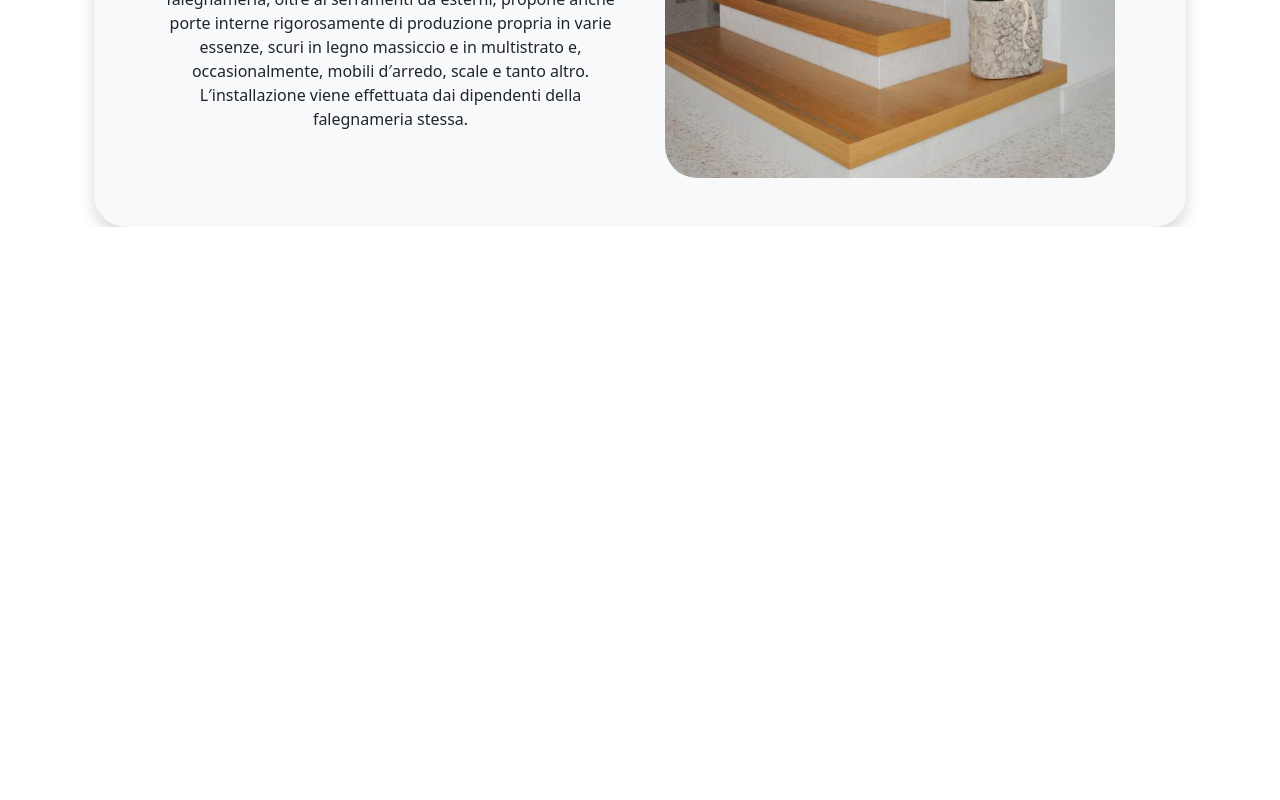
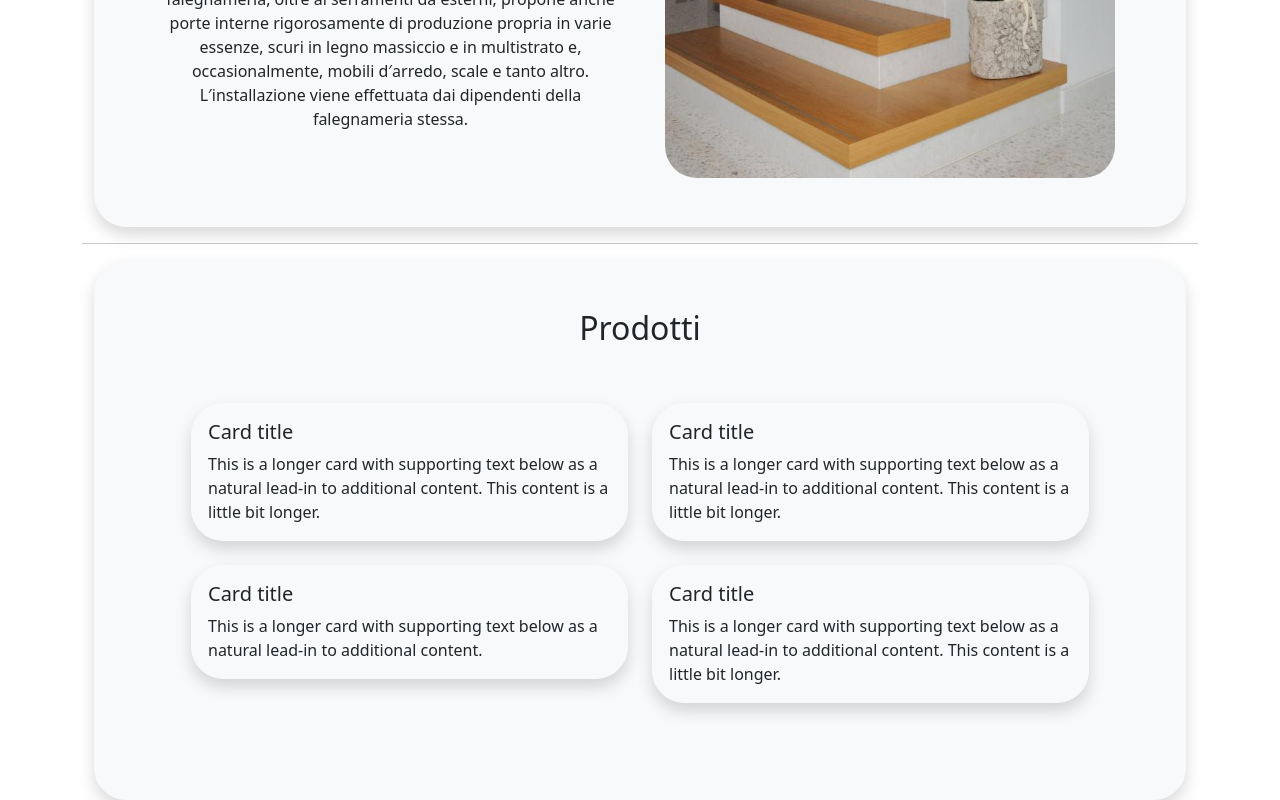
Before and after one commit to MatteoMazzotti0/falegnameria-squizzato, a Next.js app: page / in a window 1280 px wide. Shown: the part 1162-1962 px from the top of the page. Before the commit the page ends 1389 px from the top, so only its background shows below. Built offline with nearby package versions, Linux system fonts and the light colour scheme.

Commit message:
Aggiunta sezione prodotti

```diff
--- /dev/null
+++ b/src/app/components/home/Contatti.js
@@ -0,0 +1,45 @@
+let Contatti = () => {
+    return (
+        <div className="container">
+            <div className="card p-5 rounded-5 bg-light border-light shadow">
+            <h2 className="text-center">Prodotti</h2>
+            <div className="row row-cols-1 row-cols-md-2 g-4 p-5">
+                <div className="col">
+                    <div className="card rounded-5 bg-light shadow border-light">
+                        <div className="card-body">
+                            <h5 className="card-title">Card title</h5>
+                            <p className="card-text">This is a longer card with supporting text below as a natural lead-in to additional content. This content is a little bit longer.</p>
+                        </div>
+                    </div>
+                </div>
+                <div className="col">
+                    <div className="card rounded-5 bg-light shadow border-light">
+                        <div className="card-body">
+                            <h5 className="card-title">Card title</h5>
+                            <p className="card-text">This is a longer card with supporting text below as a natural lead-in to additional content. This content is a little bit longer.</p>
+                        </div>
+                    </div>
+                </div>
+                <div className="col">
+                    <div className="card rounded-5 bg-light shadow border-light">
+                        <div className="card-body">
+                            <h5 className="card-title">Card title</h5>
+                            <p className="card-text">This is a longer card with supporting text below as a natural lead-in to additional content.</p>
+                        </div>
+                    </div>
+                </div>
+                <div className="col">
+                    <div className="card rounded-5 bg-light shadow border-light">
+                        <div className="card-body">
+                            <h5 className="card-title">Card title</h5>
+                            <p className="card-text">This is a longer card with supporting text below as a natural lead-in to additional content. This content is a little bit longer.</p>
+                        </div>
+                    </div>
+                </div>
+            </div>
+            </div>
+        </div>
+    );
+}
+
+export default Contatti;
--- a/src/app/page.js
+++ b/src/app/page.js
@@ -1,14 +1,16 @@
 import ChiSiamo from "./components/home/ChiSiamo";
 import Swiper from "./components/photos/Swiper";
+import Contatti from "./components/home/Contatti";
 import Image from "next/image";
 
 export default function Home() {
   return (
     <div className="container">
       <Swiper/>
-
       <hr className="featurette-divider"/>
       <ChiSiamo/>
+      <hr className="featurette-divider"/>
+      <Contatti/>
     </div>
   );
 }
```
